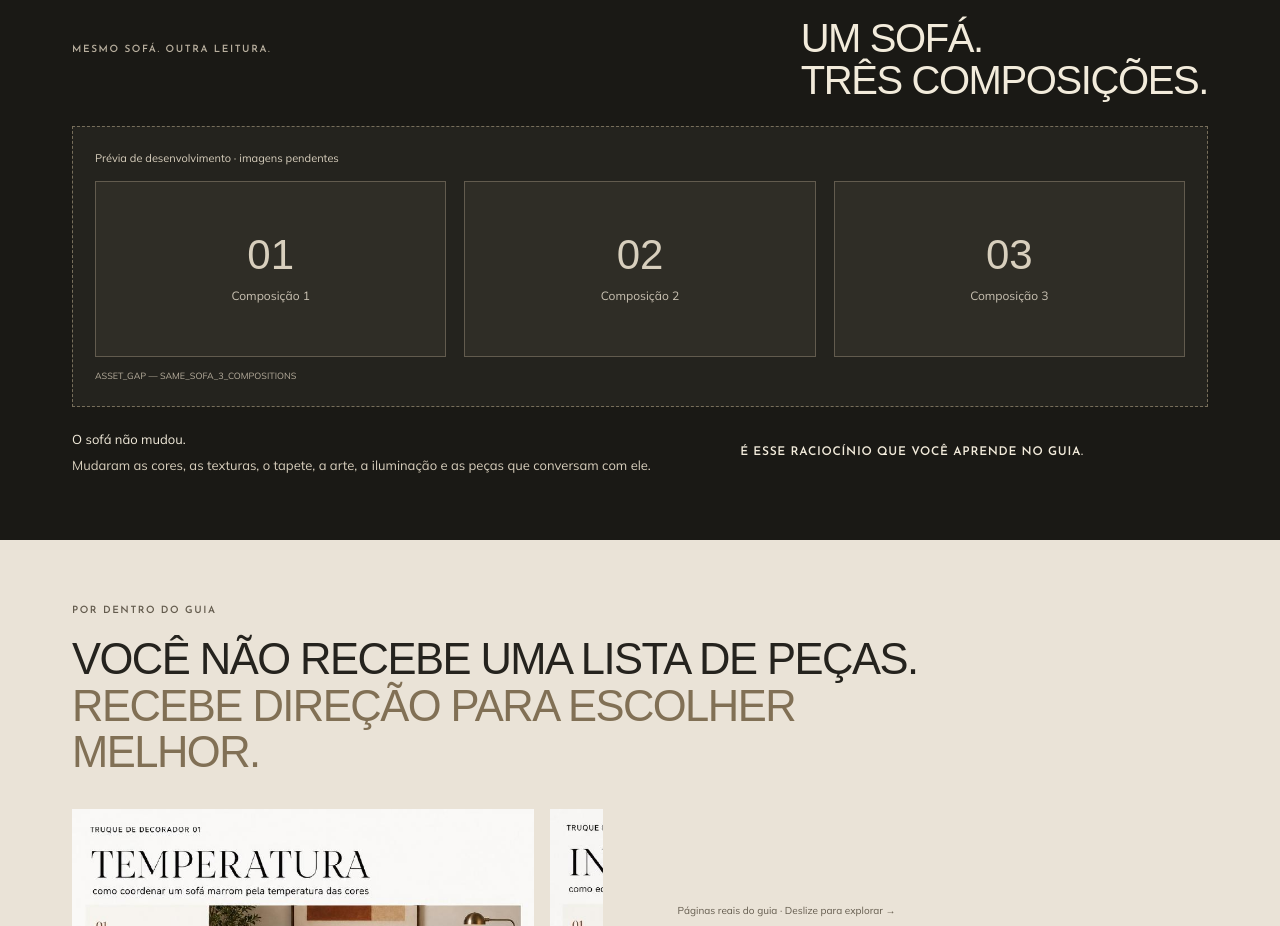
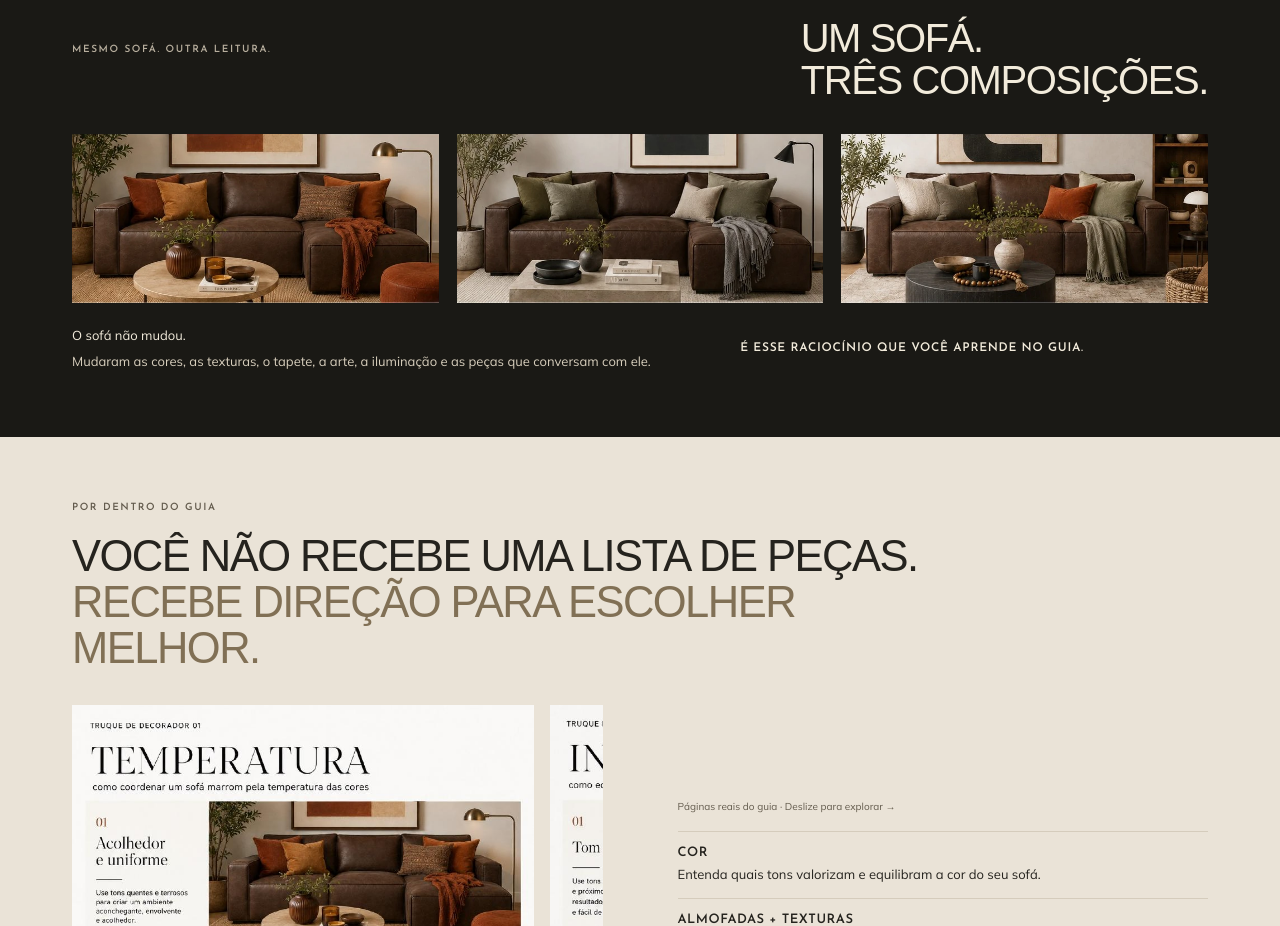
Before and after one commit to eliedsonjardim/fernanda-panaro, a plain HTML site: page guiadosofa/index.html in a window 1280 px wide. Shown: the part 1120-2046 px from the top of the page. Drawn offline with Linux system fonts and the light colour scheme; a web font is replaced by a local one.

Commit message:
Preenche comparação do mesmo sofá com cenas aprovadas da página 25

```diff
--- a/guiadosofa/index.html
+++ b/guiadosofa/index.html
@@ -42,11 +42,11 @@
 
     <section class="v3-proof v3-section" aria-labelledby="prova-titulo">
       <div class="v3-section-heading"><p class="v3-eyebrow">Mesmo sofá. Outra leitura.</p><h2 id="prova-titulo">Um sofá.<br>Três composições.</h2></div>
-      <!-- Development gate: no existing triptych establishes the same unchanged sofa in three complete compositions. Replace only with owner-supplied/approved assets. -->
-      <div class="v3-asset-gap" role="note" aria-label="Bloco em desenvolvimento: aguardando três imagens do mesmo sofá">
-        <p class="v3-gap-label">Prévia de desenvolvimento · imagens pendentes</p>
-        <div class="v3-placeholders"><div><span>01</span><p>Composição 1</p></div><div><span>02</span><p>Composição 2</p></div><div><span>03</span><p>Composição 3</p></div></div>
-        <p class="v3-gap-code">ASSET_GAP — SAME_SOFA_3_COMPOSITIONS</p>
+      <!-- Approved source: final paginated product PDF, page 25, TEMPERATURA. Three native-resolution scene crops. -->
+      <div class="v3-scenes">
+        <img src="../assets/guia/same-sofa-01.webp" width="711" height="328" alt="Acolhedor e uniforme: sofá marrom com almofadas terrosas, manta ferrugem e mesa clara" loading="lazy">
+        <img src="../assets/guia/same-sofa-02.webp" width="711" height="328" alt="Calmo e contemporâneo: sofá marrom com almofadas verdes e neutras, manta cinza e mesa retangular" loading="lazy">
+        <img src="../assets/guia/same-sofa-03.webp" width="711" height="328" alt="Mais interessante e sofisticado: sofá marrom com contraste terracota e verde, mesa escura e objetos" loading="lazy">
       </div>
       <div class="v3-proof-copy"><p><strong>O sofá não mudou.</strong> Mudaram as cores, as texturas, o tapete, a arte, a iluminação e as peças que conversam com ele.</p><p class="v3-statement">É esse raciocínio que você aprende no guia.</p></div>
     </section>
--- a/styles-v2.css
+++ b/styles-v2.css
@@ -152,3 +152,8 @@
 @media(min-width:521px) and (max-width:699px){.guia-v3 .v3-sticky.is-visible{display:flex}}
 @media(max-width:359px){.guia-v3 .v3-purchase{gap:10px}.guia-v3 .v3-price{font-size:28px}.guia-v3 .v3-button{padding-inline:12px;font-size:9px}.guia-v3 .v3-final{grid-template-columns:65px 1fr;gap:16px}.guia-v3 .v3-final-cover{width:65px}}
 @media(prefers-reduced-motion:reduce){html:has(.guia-v3){scroll-behavior:auto}.guia-v3 .v3-button{transition:none}}
+
+/* Approved page-25 scenes: equal native crops, without additional image clipping. */
+.guia-v3 .v3-scenes{display:grid;grid-template-columns:1fr;gap:12px;margin-top:26px}
+.guia-v3 .v3-scenes img{display:block;width:100%;height:auto;aspect-ratio:711/328;object-fit:contain}
+@media(min-width:700px){.guia-v3 .v3-scenes{grid-template-columns:repeat(3,minmax(0,1fr));gap:18px;margin-top:32px}}
```
Also changed, not shown: assets/guia/same-sofa-01.webp (added), assets/guia/same-sofa-02.webp (added), assets/guia/same-sofa-03.webp (added).
